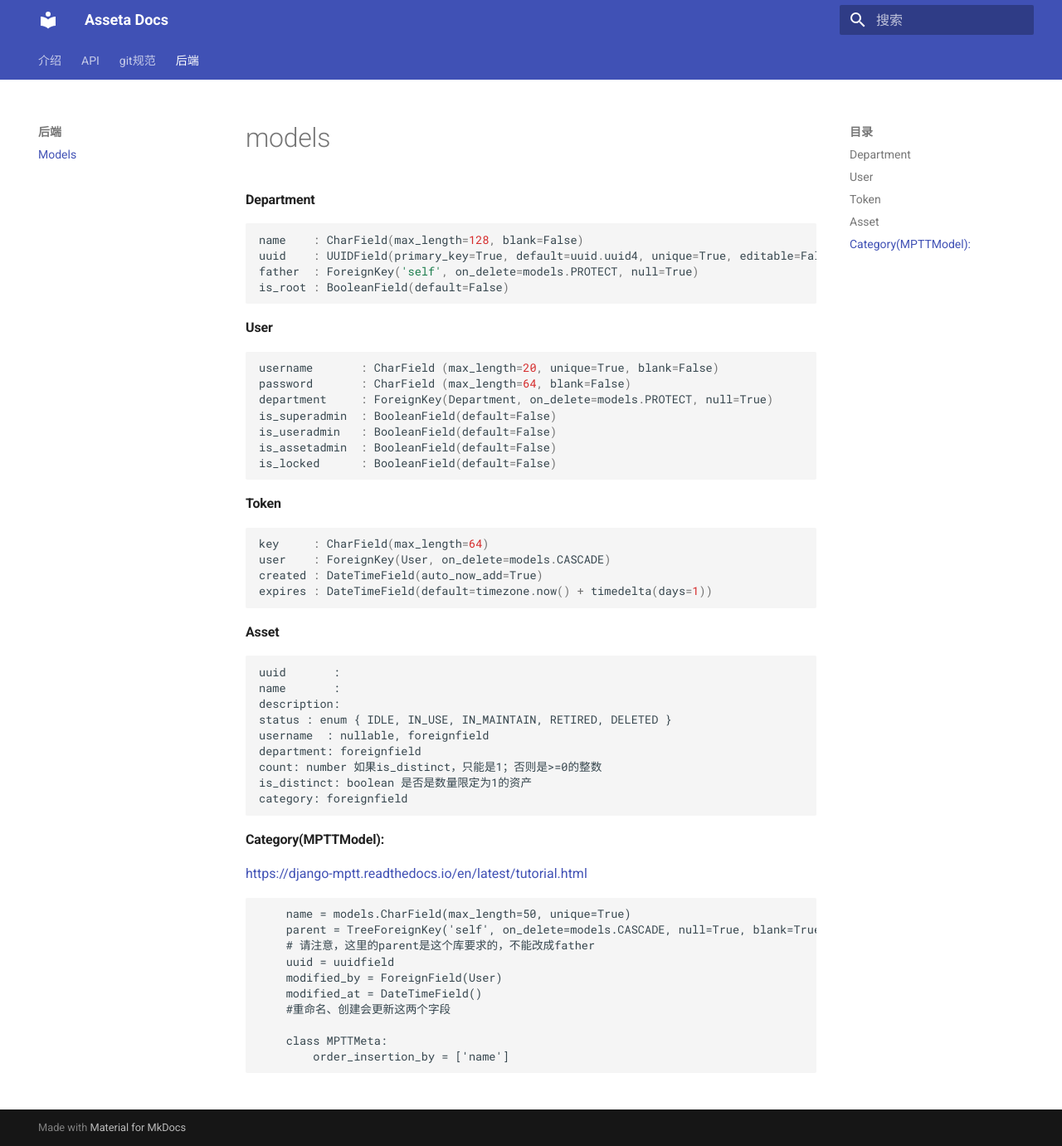
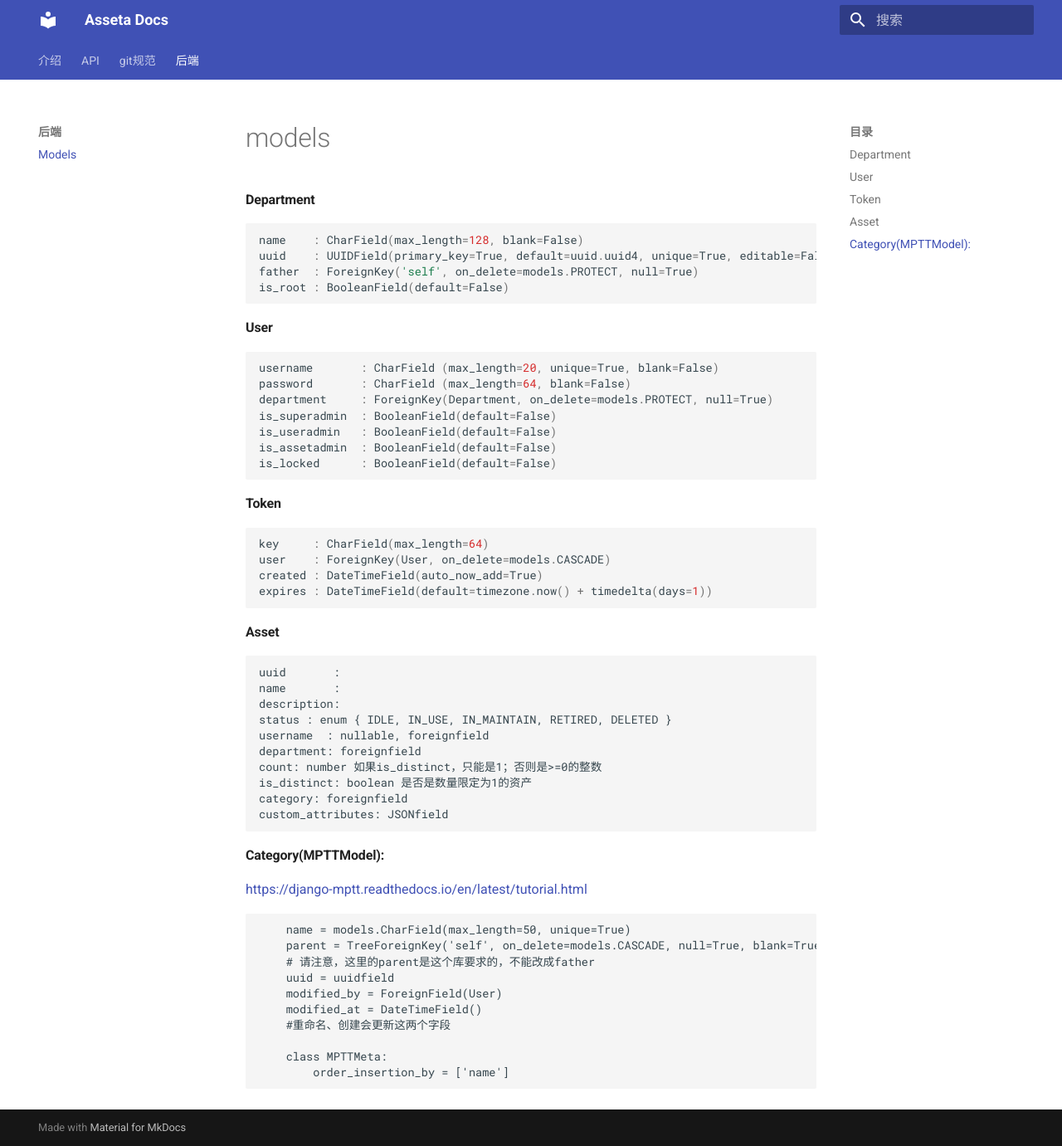
Before and after one commit to kuritas/asseta-docs, an MkDocs documentation site: the page built from docs/backend/models.md, in a window 1280 px wide and 1381 px high. Shown: the whole window at 83% size. Built offline with MkDocs 1.6.1 and Material for MkDocs 9.7.7, drawn with Linux system fonts in a browser that asks for light colours.

Commit message:
custom_attribute

````diff
--- a/docs/backend/models.md
+++ b/docs/backend/models.md
@@ -45,6 +45,7 @@ department: foreignfield
 count: number 如果is_distinct，只能是1；否则是>=0的整数
 is_distinct: boolean 是否是数量限定为1的资产
 category: foreignfield
+custom_attributes: JSONfield
 
 ```
 
````
